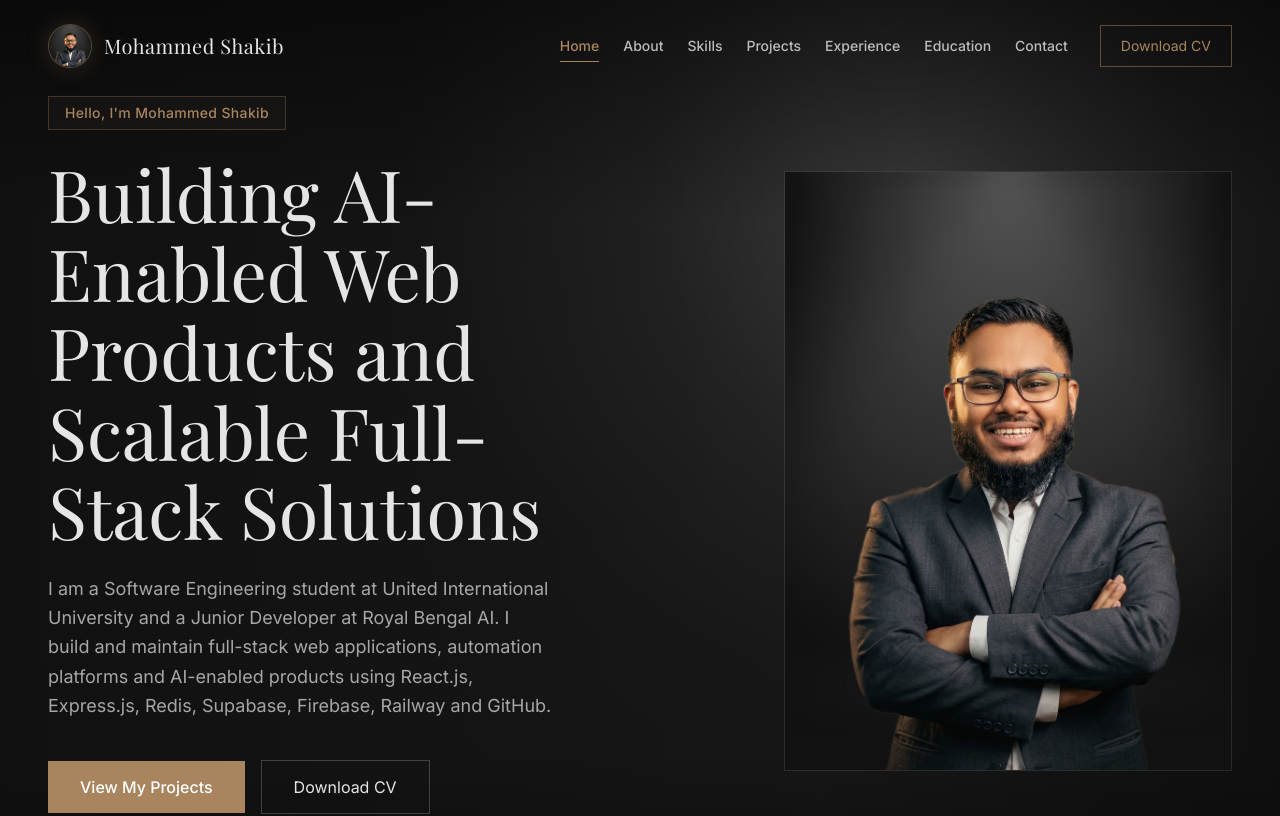
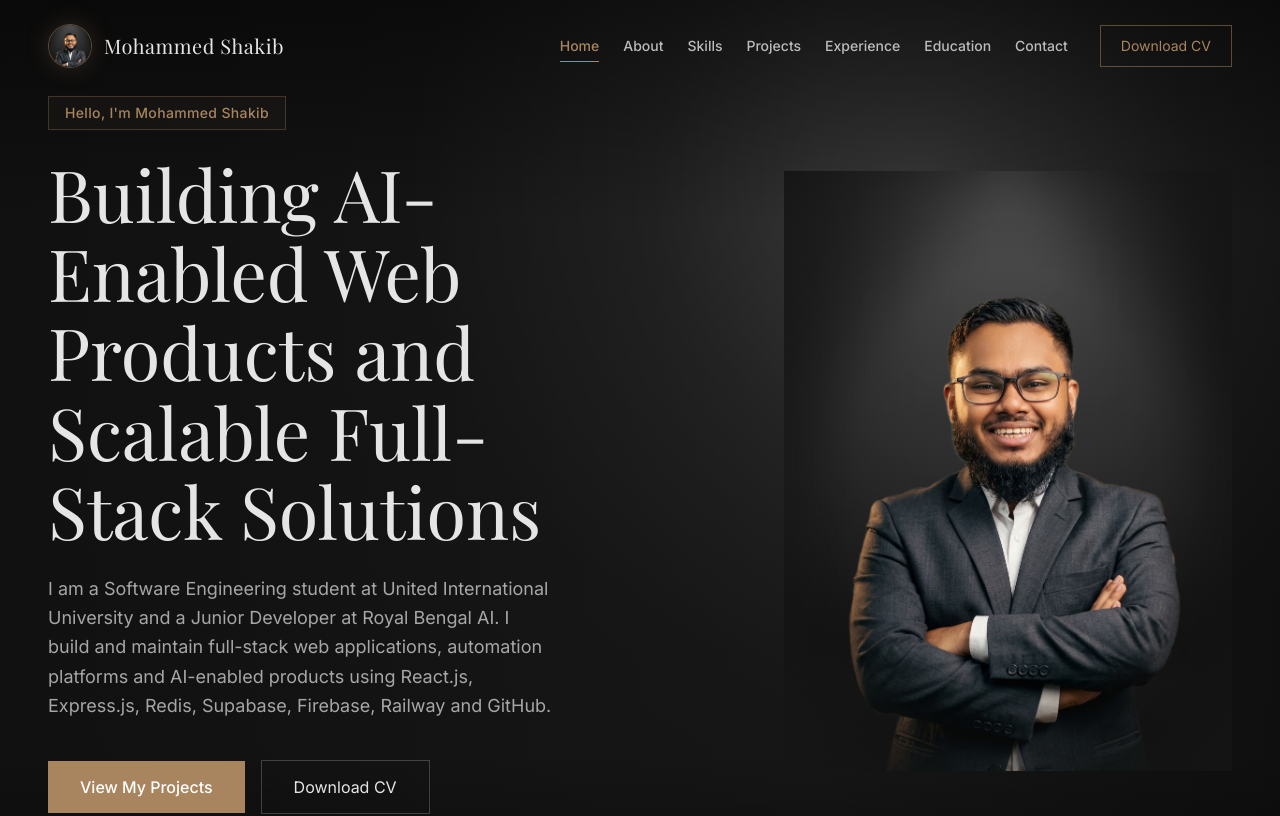
Before and after one commit to MohammedShakib/my-portfolio-website, a Next.js app: page / in a window 1280 px wide. Shown: the top 816 px of the page. Built offline with nearby package versions, Linux system fonts and the light colour scheme.

Commit message:
Fade hero portrait edges

```diff
--- a/src/components/sections/Hero.tsx
+++ b/src/components/sections/Hero.tsx
@@ -74,18 +74,24 @@ export default function Hero() {
           >
             <div className="relative w-full max-w-md aspect-[4/5] lg:aspect-auto lg:h-full group">
               {/* Subtle warm shadow behind subject */}
-              <div className="absolute -inset-4 bg-accent/20 blur-3xl rounded-full opacity-0 group-hover:opacity-100 transition-opacity duration-1000"></div>
+              <div className="absolute -inset-8 bg-accent/10 blur-3xl rounded-full opacity-0 group-hover:opacity-100 transition-opacity duration-1000"></div>
 
-              <div className="w-full h-full border border-white/10 bg-primary/30 relative overflow-hidden">
+              <div className="w-full h-full relative overflow-visible">
                 <Image
                   src="/assets/images/profile-image.jpg"
                   alt={`${personalInfo.name} professional portrait`}
                   fill
                   sizes="(max-width: 1024px) 90vw, 420px"
                   className="object-cover object-[center_35%] transition-transform duration-700 group-hover:scale-[1.03]"
+                  style={{
+                    maskImage:
+                      "radial-gradient(ellipse 72% 72% at 50% 48%, #000 58%, rgba(0,0,0,0.72) 74%, transparent 100%)",
+                    WebkitMaskImage:
+                      "radial-gradient(ellipse 72% 72% at 50% 48%, #000 58%, rgba(0,0,0,0.72) 74%, transparent 100%)",
+                  }}
                   preload
                 />
-                <div className="absolute inset-0 bg-gradient-to-t from-background/20 via-transparent to-transparent" />
+                <div className="absolute inset-0 pointer-events-none bg-[radial-gradient(ellipse_at_center,transparent_48%,rgba(21,21,21,0.42)_76%,rgba(21,21,21,0.95)_100%)]" />
               </div>
             </div>
           </motion.div>
```
